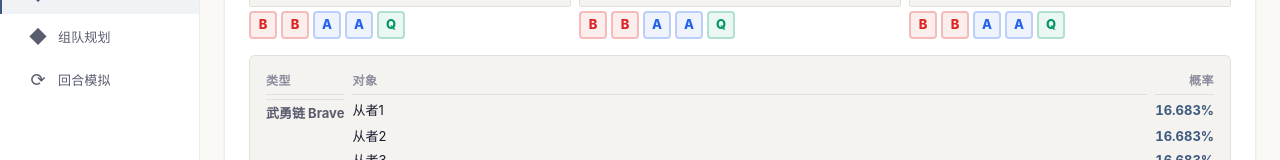
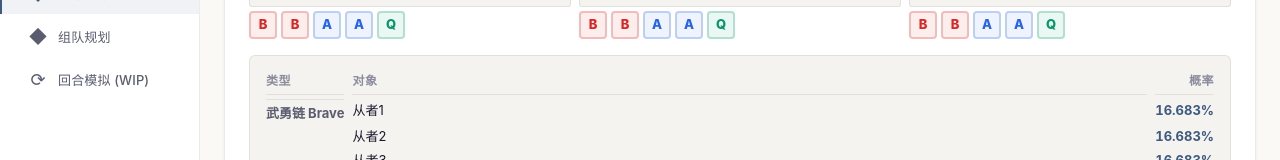
Before and after one commit to 1nsaneeee/fgo-np-calculator, a React (Vite) app: page /#/cards in a window 1280 px wide. Shown: the part 171-331 px from the top of the page. Built offline with nearby package versions, Linux system fonts and the light colour scheme.

Commit message:
chore: mark TurnSimulator as WIP
Add warning banner on /turnsim page and (WIP) badge in nav sidebar

The turn simulator skill data is incomplete and needs further work

```diff
--- a/src/components/Layout.jsx
+++ b/src/components/Layout.jsx
@@ -8,7 +8,7 @@ const NAV_ITEMS = [
   { label: '伤害计算', path: '/calculator', icon: '✧' },
   { label: '出卡概率', path: '/cards', icon: '◇' },
   { label: '组队规划', path: '/team', icon: '◆' },
-  { label: '回合模拟', path: '/turnsim', icon: '⟳' },
+  { label: '回合模拟', path: '/turnsim', icon: '⟳', wip: true },
 ];
 
 export default function Layout() {
@@ -76,7 +76,7 @@ export default function Layout() {
               onClick={() => navigate(item.path)}
             >
               <span className="nav-icon">{item.icon}</span>
-              <span className="nav-label">{item.label}</span>
+              <span className="nav-label">{item.label}{item.wip ? ' (WIP)' : ''}</span>
             </button>
           ))}
         </nav>
--- a/src/pages/TurnSimPage.jsx
+++ b/src/pages/TurnSimPage.jsx
@@ -1,5 +1,5 @@
 // src/pages/TurnSimPage.jsx
-import { Box, Typography } from '@mui/material';
+import { Box, Typography, Alert } from '@mui/material';
 import useStore from '@/store/index';
 import TurnSimulator from '@/components/TurnSimulator';
 
@@ -19,6 +19,9 @@ export default function TurnSimPage() {
 
   return (
     <Box sx={{ display: 'flex', flexDirection: 'column', gap: 2 }}>
+      <Alert severity="warning" sx={{ fontSize: '0.85rem' }}>
+        ⚠️ WIP — 回合模拟功能仍在开发中，技能数据可能不完整，计算结果仅供参考。
+      </Alert>
       <TurnSimulator />
     </Box>
   );
```
Also changed, not shown: 4 other files (tests, documents, lock files or other folders).
